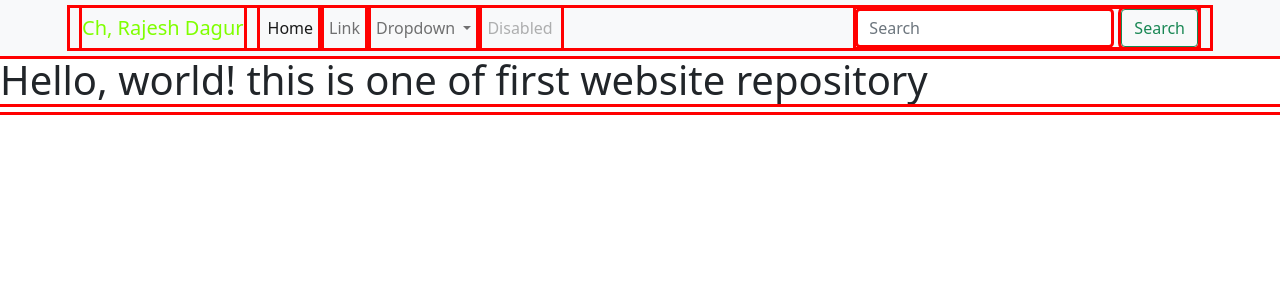
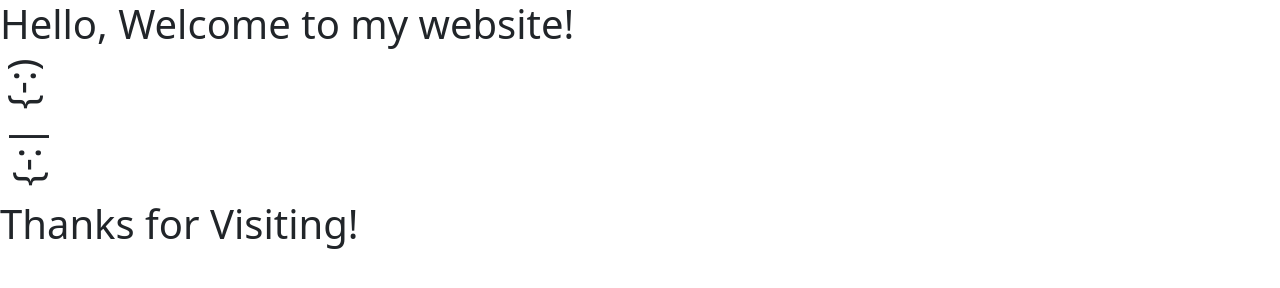
Before and after one commit to chrajeshdagur/chrajeshdagur.com, a plain HTML site: page index.html in a window 1280 px wide. Drawn offline with nearby package versions, Linux system fonts and the light colour scheme.

Commit message:
change done

```diff
--- a/css/crd.css
+++ b/css/crd.css
@@ -1,3 +1,14 @@
-/* CRD css file */
+/* CRD css file
 
 * { outline: 3px solid red }
+
+*/
+
+
+.rotate {
+    position:absolute;
+    transform: rotate(90deg);
+
+
+
+  }
--- a/index.html
+++ b/index.html
@@ -15,10 +15,14 @@
     <title>Hello, world!</title>
   </head>
   <body>
-
+  <!--
 	 <nav class="navbar navbar-expand-lg navbar-light bg-light">
         <div class="container">
-          <a class="navbar-brand" style="color:chartreuse;" href="#">Ch, Rajesh Dagur</a>
+          <svg xmlns="http://www.w3.org/2000/svg" width="16" height="16" fill="currentColor" class="bi bi-code-slash" viewBox="0 0 16 16">
+            <path d="M10.478 1.647a.5.5 0 1 0-.956-.294l-4 13a.5.5 0 0 0 .956.294l4-13zM4.854 4.146a.5.5 0 0 1 0 .708L1.707 8l3.147 3.146a.5.5 0 0 1-.708.708l-3.5-3.5a.5.5 0 0 1 0-.708l3.5-3.5a.5.5 0 0 1 .708 0zm6.292 0a.5.5 0 0 0 0 .708L14.293 8l-3.147 3.146a.5.5 0 0 0 .708.708l3.5-3.5a.5.5 0 0 0 0-.708l-3.5-3.5a.5.5 0 0 0-.708 0z"/>
+          </svg>
+          <a class="navbar-brand" href="#"><span>&#9824;</span> Chaudhary</a><br>
+          <a class="navbar-brand" style="color:chartreuse;" href="#"><span>&#9824;</span> Rajesh Dagur</a>
           <button class="navbar-toggler" type="button" data-bs-toggle="collapse" data-bs-target="#navbarSupportedContent" aria-controls="navbarSupportedContent" aria-expanded="false" aria-label="Toggle navigation">
             <span class="navbar-toggler-icon"></span>
           </button>
@@ -52,8 +56,19 @@
           </div>
         </div>
       </nav>
+	  -->
+    <h1>Hello, Welcome to my website!</h1>
+    <div  class="rotate"> <h1>(:-}</h1> </div>
+    <br>
+    <br>
+    <br>
 
-    <h1>Hello, world! this is one of first website repository</h1>
+    <div class="rotate"><h1>|:-}</h1></div>
+    <br>
+    <br>
+    <br>
+    <h1>Thanks for Visiting!</h1>
+    <h1 style="transform: rotate(90deg);">^-^</h1>
 
     <!-- Optional JavaScript; choose one of the two! -->
 
```
Also changed, not shown: tt.html (added, +39 -0 lines).
